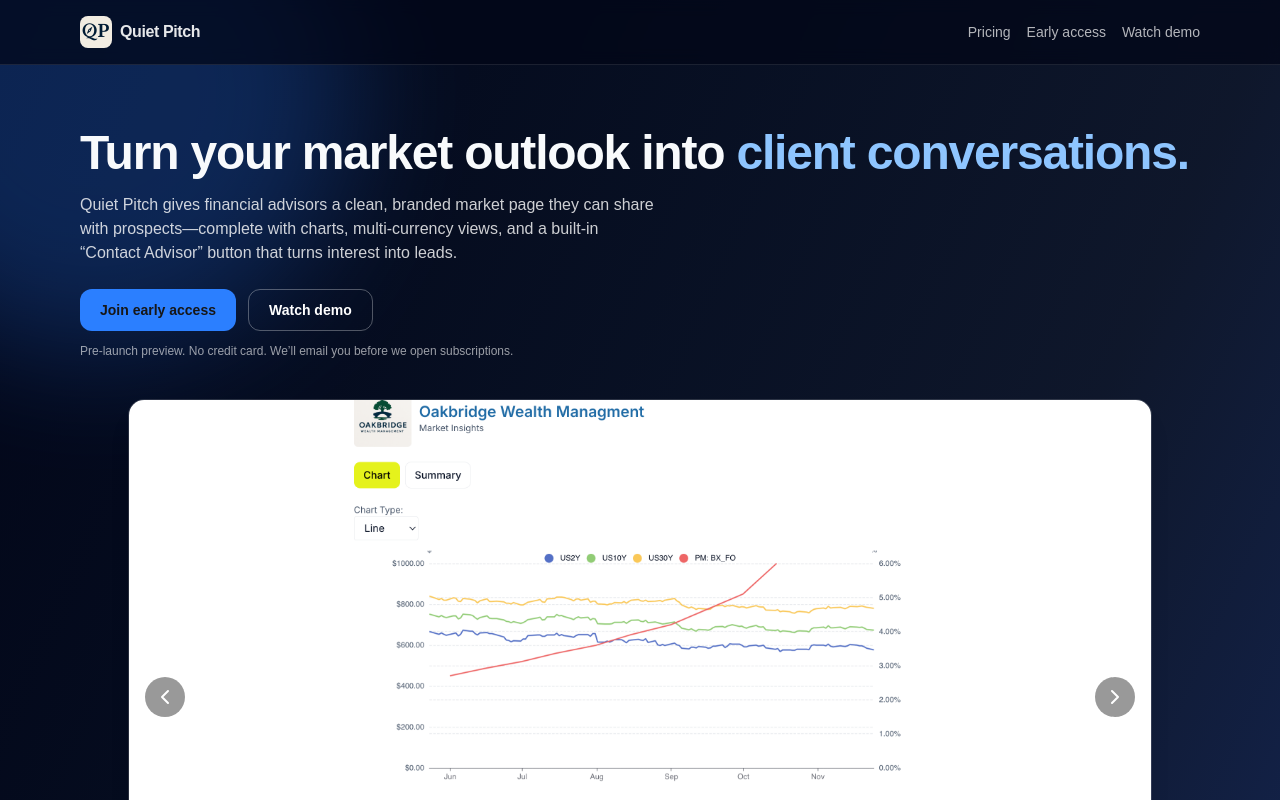
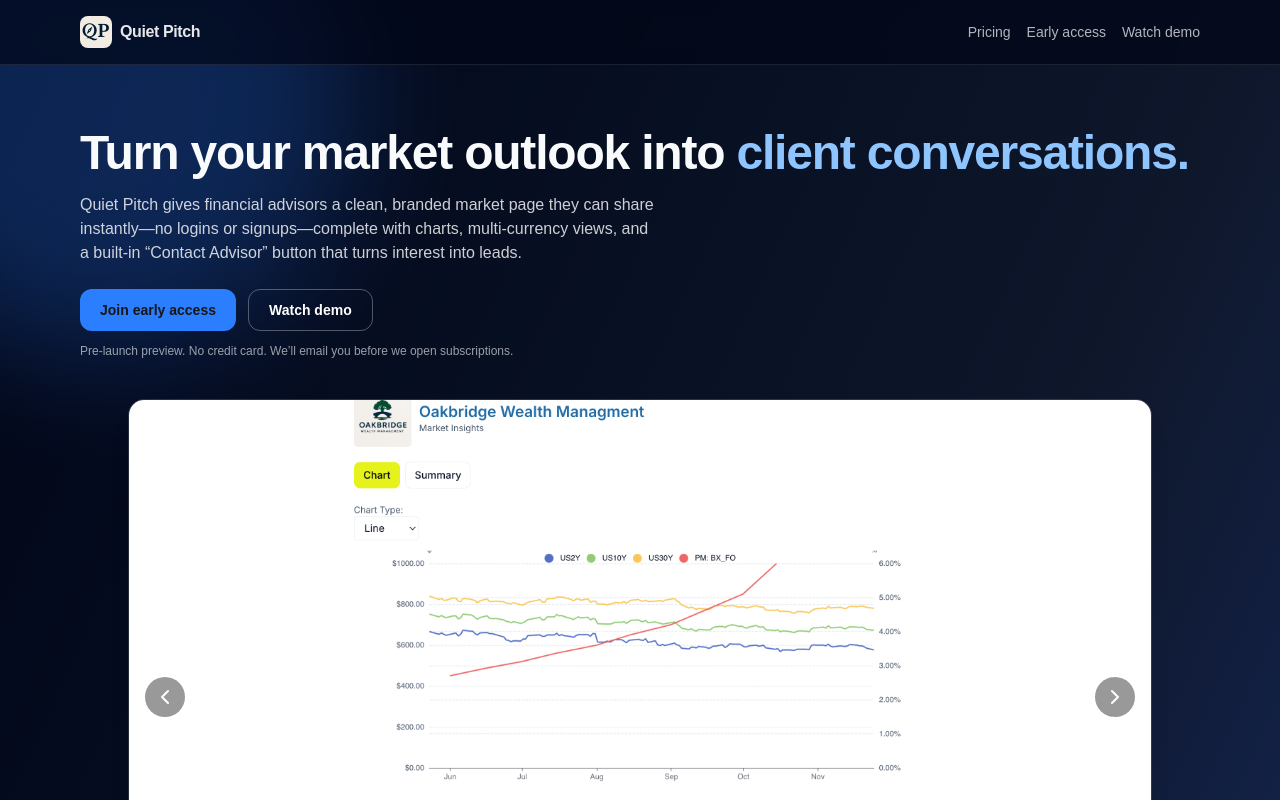
Before and after one commit to ByteBotanist/quietpitch-site, a Next.js app: page / in a window 1280 px wide. Shown: the top 800 px of the page. Built offline with nearby package versions, Linux system fonts and the light colour scheme.

Commit message:
Update Hero.tsx
Includes no signup/login feature of app in header

```diff
--- a/components/Hero.tsx
+++ b/components/Hero.tsx
@@ -14,9 +14,9 @@
             </span>
           </h1>
           <p className="mt-4 text-sm md:text-base text-white/80 max-w-xl">
-            Quiet Pitch gives financial advisors a clean, branded market page
-            they can share with prospects—complete with charts, multi-currency views,
-            and a built-in “Contact Advisor” button that turns interest into leads.
+            Quiet Pitch gives financial advisors a clean, branded market page they can share
+            instantly—no logins or signups—complete with charts, multi-currency views, and a
+            built-in “Contact Advisor” button that turns interest into leads.
           </p>
           <div className="mt-6 flex flex-wrap gap-3">
             <Link
```
